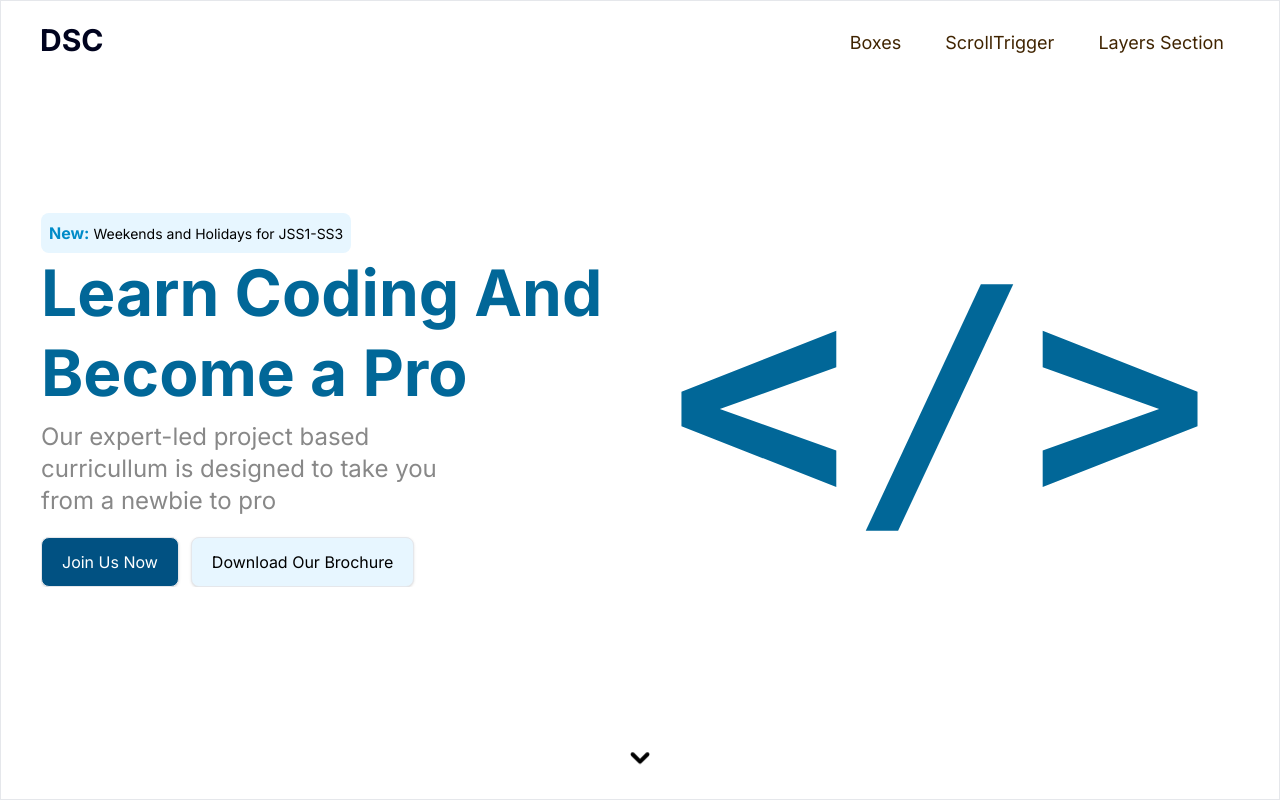
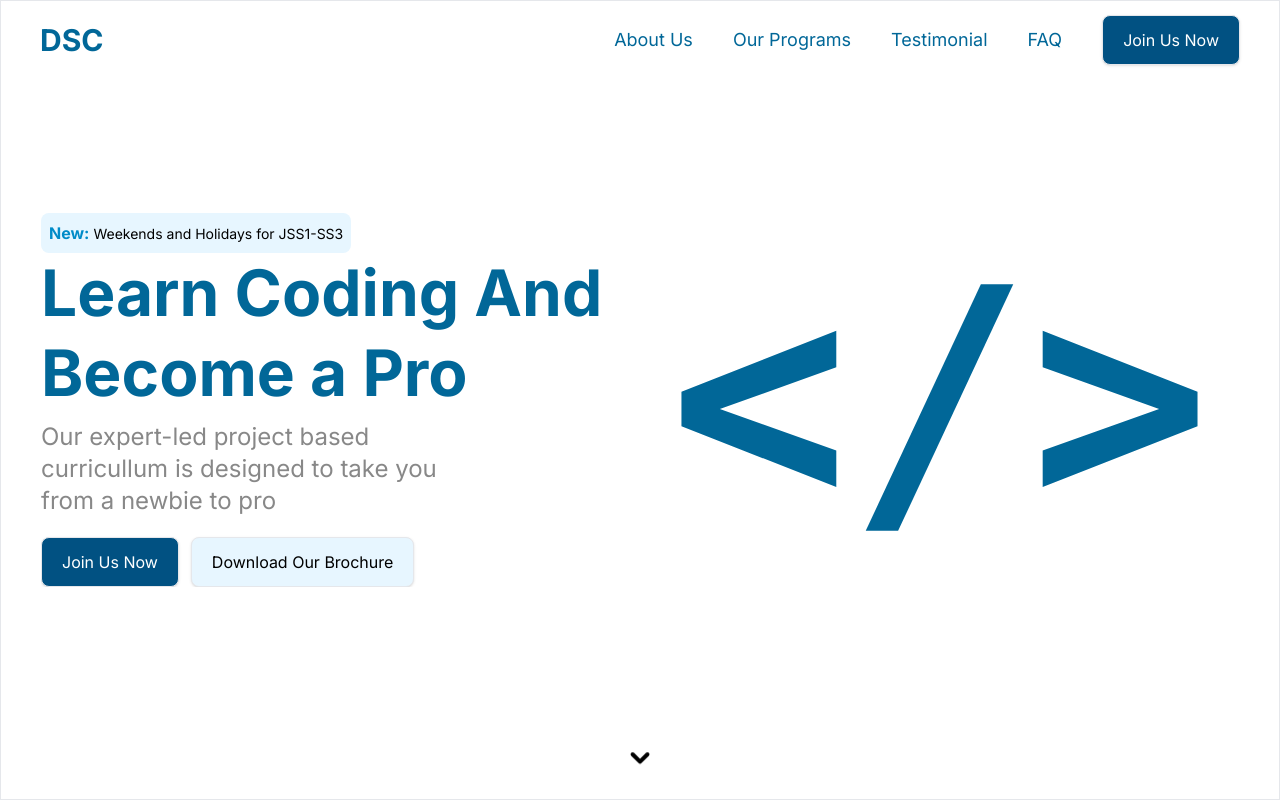
Before and after one commit to dexnis8/DCS-web, a React (Vite) app: page / in a window 1280 px wide. Built offline with nearby package versions, Linux system fonts and the light colour scheme.

Commit message:
fixed navbar

```diff
--- a/src/App.css
+++ b/src/App.css
@@ -30,9 +30,10 @@ body {
   right: 0;
   border-radius: 0;
   padding: 0.5rem 1rem;
-  mix-blend-mode: difference;
+  /* mix-blend-mode: difference; */
+  mix-blend-mode: multiply;
 }
-nav {
+/* nav {
   display: flex;
   align-items: center;
   height: 100%;
@@ -53,7 +54,7 @@ nav li a {
   font-size: 18px;
   display: block;
   font-weight: normal;
-}
+} */
 
 .panel {
   height: 100vh;
--- a/src/App.jsx
+++ b/src/App.jsx
@@ -15,28 +15,27 @@ function App() {
             index
             element={
               <TransitionComponent>
-                {/* <Boxes /> */}
                 <HomePage />
               </TransitionComponent>
             }
           />
-          <Route
+          {/* <Route
             path="/scroll"
             element={
               <TransitionComponent>
-                {/* <Scroll /> */}
+
                 <h1>Scroll</h1>
               </TransitionComponent>
             }
-          />
-          <Route
+          /> */}
+          {/* <Route
             path="/layers"
             element={
               <TransitionComponent>
-                {/* <Layers /> */}
+
                 <h1>Layer</h1>
               </TransitionComponent>
-            }
+            } */}
           />
         </Routes>
       </TransitionProvider>
--- a/src/components/Explore.jsx
+++ b/src/components/Explore.jsx
@@ -17,7 +17,7 @@ export const Explore = () => {
           </p>
         </div>
         {/* Programs */}
-        <div className="flex flex-col gap-10">
+        {/* <div className="flex flex-col gap-10">
           {[1, 2, 3].map((program) => (
             <>
               <div key={program} className="grid grid-cols-9 ">
@@ -26,7 +26,7 @@ export const Explore = () => {
               </div>
             </>
           ))}
-        </div>
+        </div> */}
       </div>
     </>
   );
--- a/src/components/Header.jsx
+++ b/src/components/Header.jsx
@@ -3,31 +3,36 @@ import { Link } from "react-router-dom";
 export default function Header() {
   return (
     <header className="header   px-10">
-      <a
-        className="brand"
-        href="https://gsap.com"
-        target="_blank"
-        rel="noreferrer"
-      >
-        {/* <img
-          className="greensock-icon"
-          src="https://gsap.com/_img/codepen/gsap-white.svg"
-          width="100"
-        /> */}
-        <h1 className="font-bold text-3xl text-[#FFFCE1]">DSC</h1>
+      <a className="" href="https://gsap.com" target="_blank" rel="noreferrer">
+        {/* <img className="my-2" src="/logo.webp" width="100" height="100" /> */}
+        <h1 className="font-bold text-3xl text-primary-800 ">DSC</h1>
       </a>
-      <nav>
-        <ul className="text-blue-200">
+      <nav className="flex items-center gap-10">
+        <ul className="flex text-lg gap-10 items-center">
           <li>
-            <Link to="/">Boxes</Link>
+            <Link to="/" className="text-primary-800">
+              About Us{" "}
+            </Link>
           </li>
           <li>
-            <Link to="/scroll">ScrollTrigger</Link>
+            <Link to="/" className="text-primary-800">
+              Our Programs
+            </Link>
           </li>
           <li>
-            <Link to="/layers">Layers Section</Link>
+            <Link to="/" className="text-primary-800">
+              Testimonial
+            </Link>
+          </li>
+          <li>
+            <Link to="/" className="text-primary-800">
+              FAQ
+            </Link>
           </li>
         </ul>
+        <button className="border py-3 px-5 rounded-lg shadow bg-primary-700 text-white">
+          Join Us Now
+        </button>
       </nav>
     </header>
   );
```
Also changed, not shown: public/logo.webp (added).
